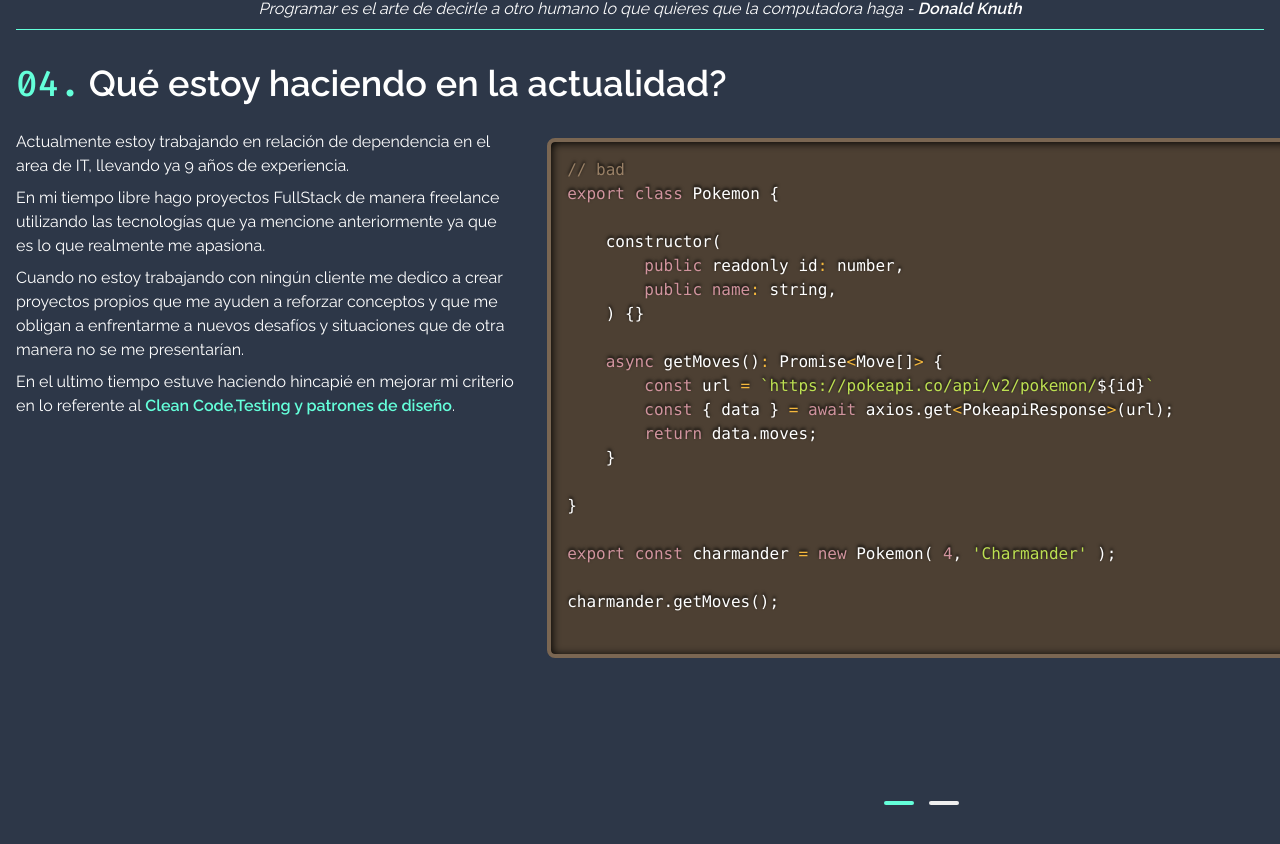
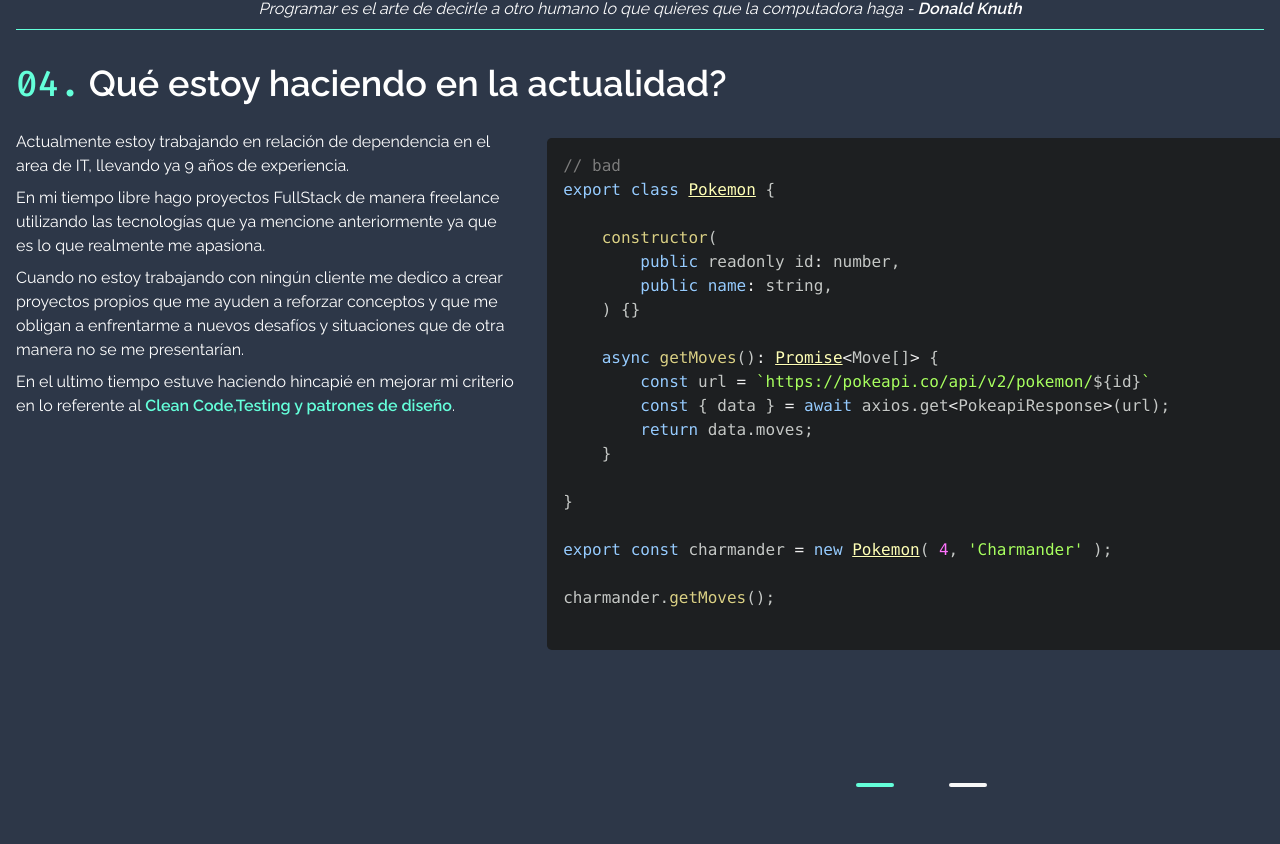
Before and after one commit to nahuelDev23/myPageCv, a Next.js app: page / in a window 1280 px wide. Shown: the part 2110-2954 px from the top of the page. Built offline with nearby package versions, Linux system fonts and the light colour scheme.

Commit message:
style code slider

```diff
--- a/components/sections/Present.tsx
+++ b/components/sections/Present.tsx
@@ -1,19 +1,16 @@
 import { Grid, Stack, Text } from "@chakra-ui/react";
-import useEmblaCarousel from "embla-carousel-react";
 
-import { Highlighter, Carousel, PaginateCarousel } from "../ui";
+import { Highlighter, Carousel } from "../ui";
 import { HeadTitle } from "../ui/HeadTitle";
 import { slidesCode } from "../ui/codeExample/codeExampleText";
 
 export const Present = () => {
-  const [viewportRef, emblaApi] = useEmblaCarousel();
-
   return (
     <Stack my="8">
       <HeadTitle number="04" title="Qué estoy haciendo en la actualidad?" />
       <Grid
         gap="8"
-        gridTemplateColumns={{ base: "repeat(1,1fr)", sm: "40% 60%" }}
+        gridTemplateColumns={{ base: "repeat(1,1fr)", lg: "40% 60%" }}
       >
         <Stack>
           <Text>
@@ -38,8 +35,7 @@ export const Present = () => {
           </Text>
         </Stack>
         <Stack>
-          <Carousel slidesCode={slidesCode} viewportRef={viewportRef} />
-          <PaginateCarousel emblaApi={emblaApi} slides={slidesCode} />
+          <Carousel slidesCode={slidesCode} />
         </Stack>
       </Grid>
     </Stack>
--- a/components/ui/Carousel/Carousel.tsx
+++ b/components/ui/Carousel/Carousel.tsx
@@ -1,32 +1,43 @@
-import { Box } from "@chakra-ui/react";
-import { EmblaOptionsType } from "embla-carousel-react";
+import { Stack } from "@chakra-ui/react";
+import useEmblaCarousel from "embla-carousel-react";
 
 import { CodeExample } from "../codeExample";
 
-import style from "./carousel.module.css";
+import { PaginateCarousel } from "./PaginateCarousel";
 
-type PropType = {
-  options?: EmblaOptionsType;
-  slidesCode: any;
-  viewportRef: any;
-};
+interface slideCodeProperties {
+  code: string;
+}
+interface Props {
+  slidesCode: slideCodeProperties[];
+}
 
-export const Carousel = (props: PropType) => {
-  const { slidesCode, viewportRef } = props;
+interface TypeOfCodeExample {
+  code: string;
+}
+
+export const Carousel = ({ slidesCode }: Props) => {
+  const [viewportRef, emblaApi] = useEmblaCarousel();
 
   return (
     <>
-      <div ref={viewportRef} className={style.embla}>
-        <Box className={style.embla__container}>
-          {slidesCode.map(
-            (typeOfCodeExample: { code: string }, index: number) => (
-              <Box key={index} className={style.embla__slide}>
-                <CodeExample code={typeOfCodeExample.code} />
-              </Box>
-            ),
-          )}
-        </Box>
-      </div>
+      <Stack ref={viewportRef} maxW="100vw" overflow="hidden">
+        <Stack direction="row">
+          {slidesCode.map(({ code }: TypeOfCodeExample, index: number) => (
+            <Stack
+              key={index}
+              flexBasis="100%"
+              flexGrow="0"
+              flexShrink="0"
+              maxWidth="100%"
+              ml="10px"
+            >
+              <CodeExample code={code} />
+            </Stack>
+          ))}
+        </Stack>
+      </Stack>
+      <PaginateCarousel emblaApi={emblaApi} slides={slidesCode} />
     </>
   );
 };
--- /dev/null
+++ b/components/ui/Carousel/DotButton.tsx
@@ -0,0 +1,29 @@
+import { Button } from "@chakra-ui/react";
+
+interface DotButtonProps {
+  selected: boolean;
+  onClick: () => void;
+}
+
+export const DotButton = ({ selected, onClick }: DotButtonProps) => {
+  const backgroundButton = selected ? "green.500" : "#f7f7f7";
+
+  return (
+    <Button
+      _after={{
+        backgroundColor: backgroundButton,
+        width: "100%",
+        height: "4px",
+        borderRadius: " 2px",
+        content: "''",
+      }}
+      background="transparent"
+      h="30px"
+      ml="7.5"
+      mr="7.5"
+      type="button"
+      w="70px"
+      onClick={onClick}
+    />
+  );
+};
--- a/components/ui/Carousel/PaginateCarousel.tsx
+++ b/components/ui/Carousel/PaginateCarousel.tsx
@@ -1,25 +1,12 @@
 import { FC, useCallback, useEffect, useState } from "react";
-import { Box, Flex } from "@chakra-ui/react";
+import { Flex, Stack } from "@chakra-ui/react";
 
-import style from "./carousel.module.css";
-
-interface DotButtonProps {
-  selected: boolean;
-  onClick: () => void;
-}
+import { DotButton } from "./DotButton";
 
 interface Props {
   slides: any;
   emblaApi: any;
 }
-
-const DotButton: FC<DotButtonProps> = ({ selected, onClick }) => (
-  <button
-    className={`${style.embla__dot} ${selected ? style.isSelected : ""}`}
-    type="button"
-    onClick={onClick}
-  />
-);
 
 export const PaginateCarousel: FC<Props> = ({ slides, emblaApi }) => {
   const [selectedIndex, setSelectedIndex] = useState(0);
@@ -43,7 +30,7 @@ export const PaginateCarousel: FC<Props> = ({ slides, emblaApi }) => {
 
   return (
     <Flex justifyContent="center" mt="8">
-      <Box className={style.embla__dots}>
+      <Stack direction="row">
         {slides.map((_: any, index: number) => (
           <DotButton
             key={`${index}`}
@@ -51,7 +38,7 @@ export const PaginateCarousel: FC<Props> = ({ slides, emblaApi }) => {
             onClick={() => scrollTo(index)}
           />
         ))}
-      </Box>
+      </Stack>
     </Flex>
   );
 };
--- a/components/ui/Carousel/carousel.module.css
+++ /dev/null
@@ -1,48 +0,0 @@
-.embla {
-  overflow: hidden;
-}
-
-.embla__container {
-  display: flex;
-}
-.embla__slide {
-  position: relative;
-  flex: 0 0 100%;
-  max-width: 100%;
-  margin-left: 10px;
-}
-
-.embla__dots {
-  display: flex;
-  list-style: none;
-  justify-content: center;
-  padding-top: 10px;
-}
-
-.embla__dot {
-  background-color: transparent;
-  cursor: pointer;
-  position: relative;
-  padding: 0;
-  outline: 0;
-  border: 0;
-  width: 30px;
-  height: 30px;
-  margin-right: 7.5px;
-  margin-left: 7.5px;
-  display: flex;
-  align-items: center;
-}
-
-.embla__dot:after {
-  background-color: #efefef;
-  width: 100%;
-  height: 4px;
-  border-radius: 2px;
-  content: "";
-}
-
-.embla__dot.isSelected:after {
-  background-color: #64ffda;
-  opacity: 1;
-}
--- a/components/ui/Carousel/index.ts
+++ b/components/ui/Carousel/index.ts
@@ -1,3 +1,5 @@
 export * from "./Carousel";
 
 export * from "./PaginateCarousel";
+
+export * from "./DotButton";
--- a/components/ui/codeExample/CodeExample.tsx
+++ b/components/ui/codeExample/CodeExample.tsx
@@ -1,9 +1,9 @@
 import { Prism as SyntaxHighlighter } from "react-syntax-highlighter";
-import { dark } from "react-syntax-highlighter/dist/cjs/styles/prism";
+import { atomDark } from "react-syntax-highlighter/dist/cjs/styles/prism";
 
 export const CodeExample = ({ code }: { code: string }) => {
   return (
-    <SyntaxHighlighter language="javascript" style={dark}>
+    <SyntaxHighlighter language="javascript" style={atomDark}>
       {code}
     </SyntaxHighlighter>
   );
```
